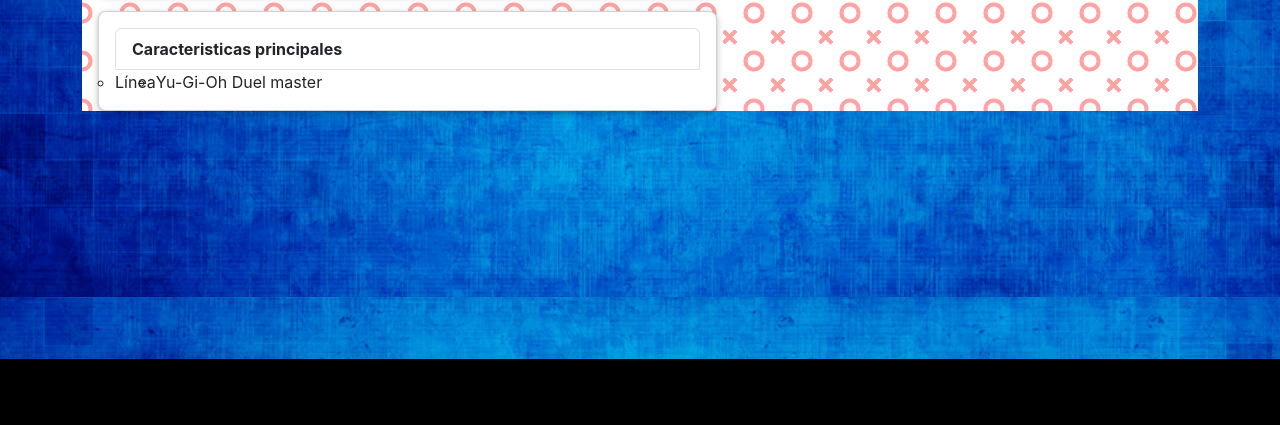
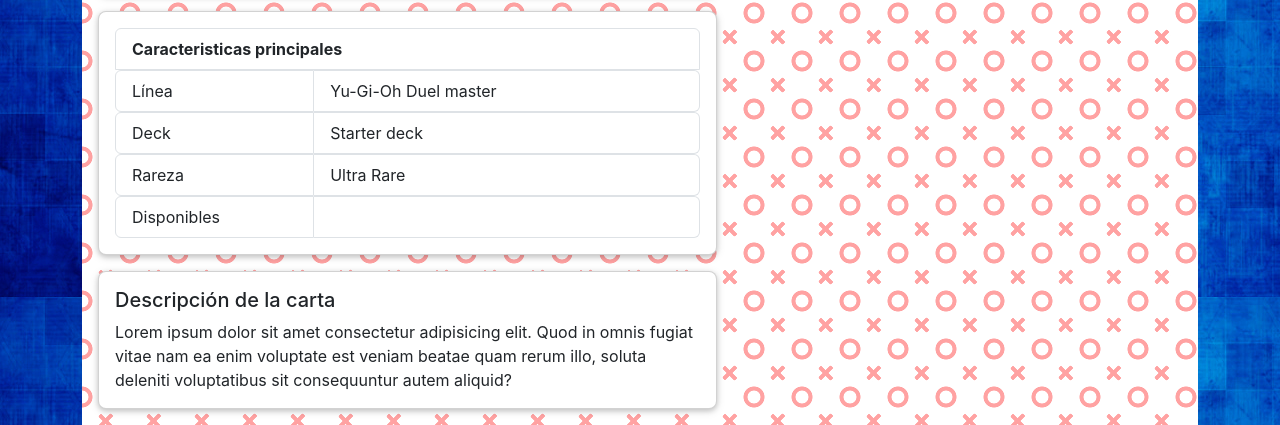
Before and after one commit to SamuelEstradaO/yugioh, a React (Create React App) app: page /list/details in a window 1280 px wide. Shown: the part 441-866 px from the top of the page. Before the commit the page ends 800 px from the top, so only its background shows below. Built offline with nearby package versions, Linux system fonts and the light colour scheme.

Commit message:
Finish cardInfo component

```diff
--- a/src/views/cardInfo/components/Details.js
+++ b/src/views/cardInfo/components/Details.js
@@ -12,13 +12,22 @@
             <div className="card-body">
                 <ul className="list-group">
                     <li className="list-group-item"><b>Caracteristicas principales</b></li>
-                    <ul className="list-group list-group-horizontal-md">
-                        <li>Línea</li>
-                        <li>{cardInfo.line}</li>
+                    <ul className="list-group list-group-horizontal-md w-100">
+                        <li className="list-group-item" style={{ width: "50%" }}>Línea</li>
+                        <li className="list-group-item w-100">{cardInfo.line}</li>
                     </ul>
-                    <ul className="list-group"></ul>
-                    <ul className="list-group"></ul>
-                    <ul className="list-group"></ul>
+                    <ul className="list-group list-group-horizontal-md w-100">
+                        <li className="list-group-item" style={{ width: "50%" }}>Deck</li>
+                        <li className="list-group-item w-100">{cardInfo.deck}</li>
+                    </ul>
+                    <ul className="list-group list-group-horizontal-md w-100">
+                        <li className="list-group-item" style={{ width: "50%" }}>Rareza</li>
+                        <li className="list-group-item w-100">{cardInfo.rarity}</li>
+                    </ul>
+                    <ul className="list-group list-group-horizontal-md w-100">
+                        <li className="list-group-item" style={{ width: "50%" }}>Disponibles</li>
+                        <li className="list-group-item w-100">{cardInfo.stock}</li>
+                    </ul>
                 </ul>
             </div>
         </Div>
--- a/src/views/cardInfo/index.js
+++ b/src/views/cardInfo/index.js
@@ -49,7 +49,7 @@
                 <div className="col-12 col-md-7 row px-3 g-0" style={{ height: "fit-content" }}>
                     <div className="col-12 row">
                         <div className="col-12 col-md-8 d-flex justify-content-start align-content-center h-auto" style={{ height: "fit-content" }}>
-                            <h1 className="m-0" style={{ height: "fit-content" }}>{cardInfo.card}</h1>
+                            <h1 className="m-0 text-uppercase" style={{ height: "fit-content" }}>{cardInfo.card}</h1>
                         </div>
                         <div className="d-none d-md-flex col-md-4 align-content-center flex-wrap justify-content-end">
                             <p className="m-0" >
@@ -61,7 +61,16 @@
                         <img src={`/${cardInfo.image}`} alt={cardInfo.card} className="img-fluid" width={232} />
                     </Div>
                     <Details cardInfo={cardInfo} />
-
+                    <Div className="card col-12 my-3">
+                        <div className="card-body">
+                            <h5 className="card-title">
+                                Descripción de la carta
+                            </h5>
+                            <p className="card-text justify">
+                                {cardInfo.description}
+                            </p>
+                        </div>
+                    </Div>
                 </div>
                 <div className="col-12 col-md-5 px-3">
                     <p className="col-12 d-block d-md-none text-center mt-3 mb-1">
```
